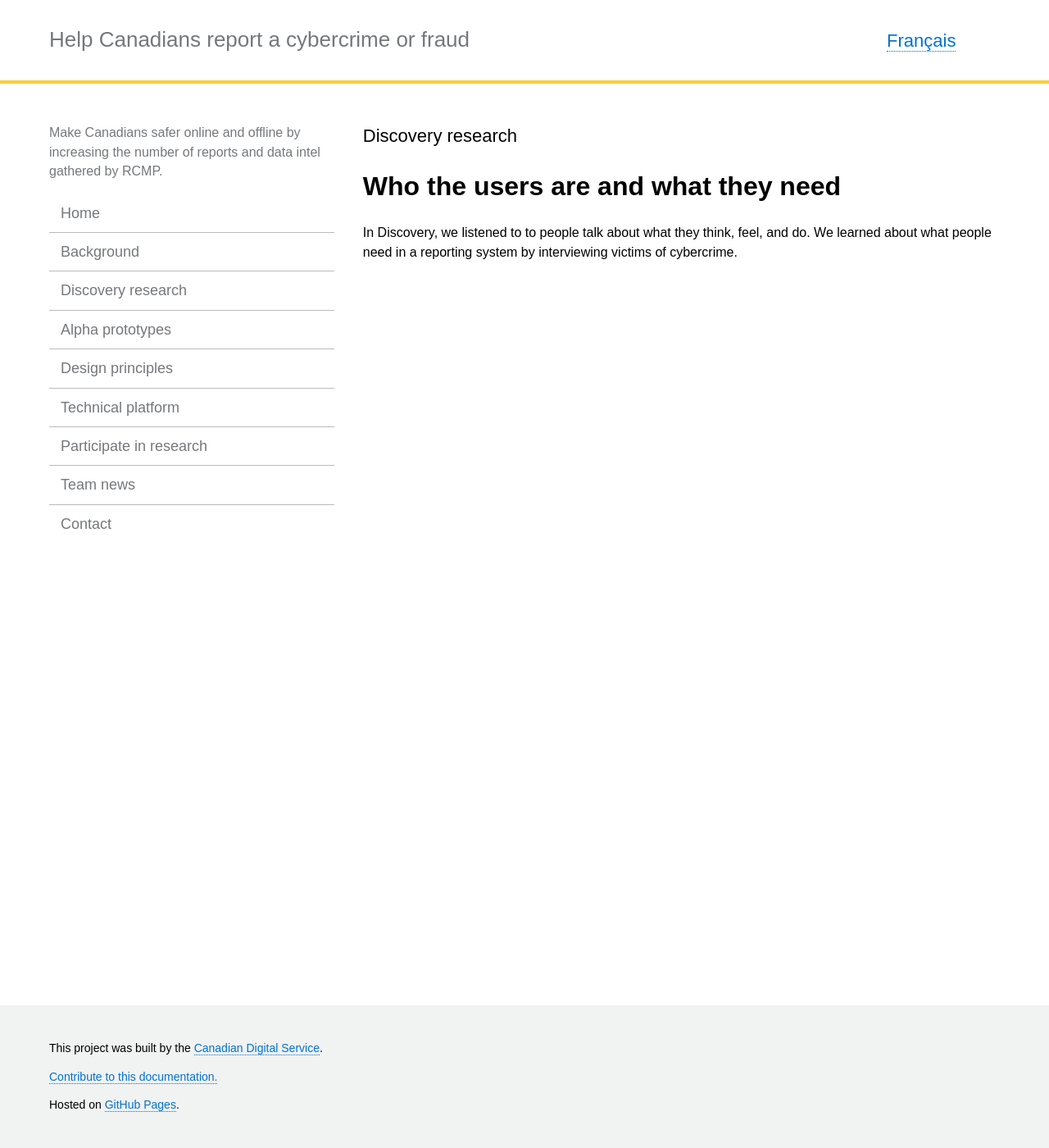
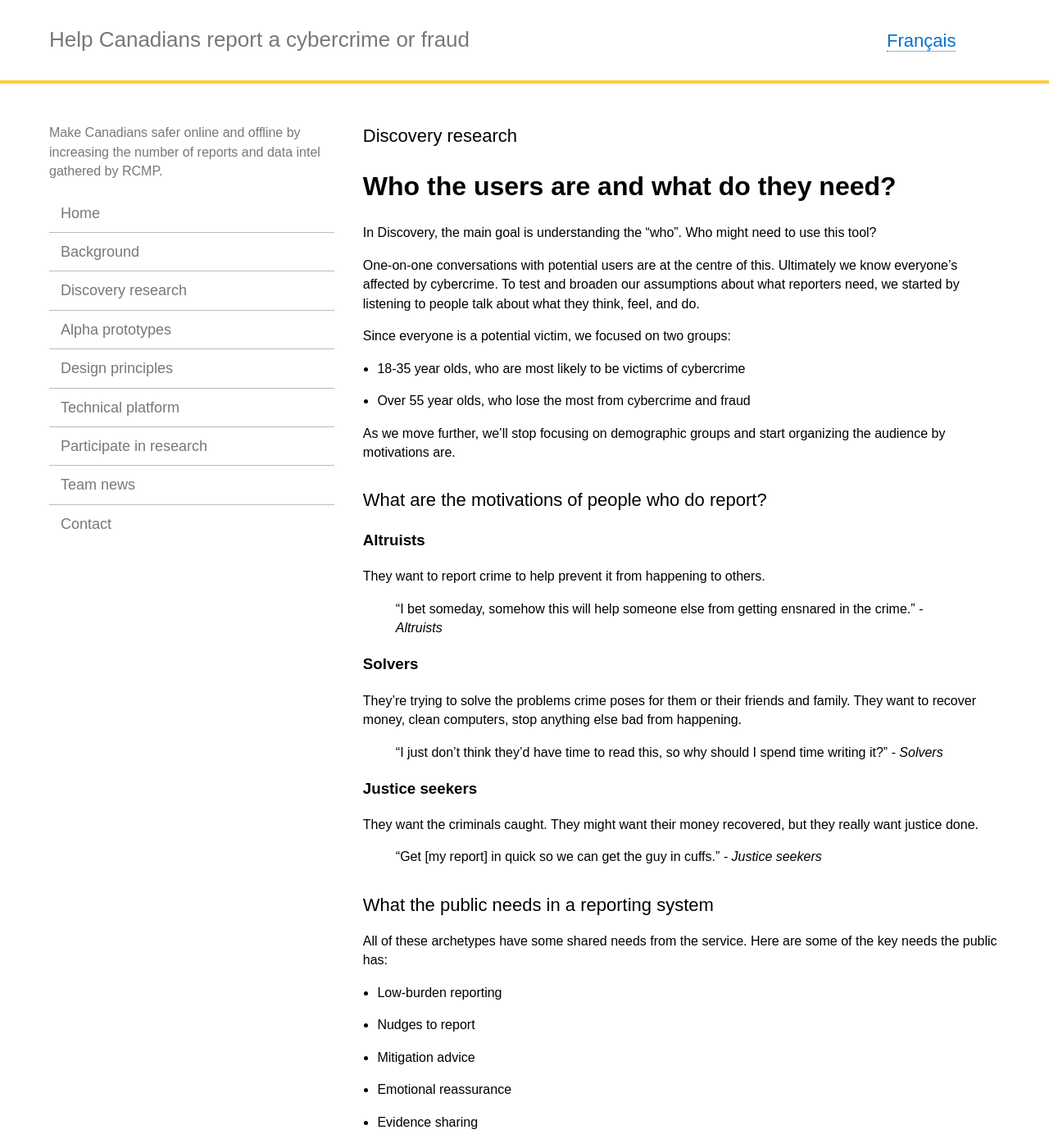
Before and after one commit to cds-snc/rcmp-report-a-cybercrime-alpha-documentation, a Jekyll site: the page built from _pages/en/discovery.md, in a window 1280 px wide and 1400 px high. Shown: the whole window at 82% size. Built offline with Jekyll 4.4.1, drawn with Linux system fonts in a browser that asks for light colours; some of the changed text lies outside the part shown.

Commit message:
Update discovery.md

```diff
--- a/_pages/en/discovery.md
+++ b/_pages/en/discovery.md
@@ -6,6 +6,48 @@ permalink: "/discovery/"
 trans_url: "/decouverte/"
 ---
 
-# Who the users are and what they need
+# Who the users are and what do they need?
 
-In Discovery, we listened to to people talk about what they think, feel, and do. We learned about what people need in a reporting system by interviewing victims of cybercrime.
+In Discovery, the main goal is understanding the "who". Who might need to use this tool?
+
+One-on-one conversations with potential users are at the centre of this. Ultimately we know everyone's affected by cybercrime. To test and broaden our assumptions about what reporters need, we started by listening to people talk about what they think, feel, and do.
+
+Since everyone is a potential victim, we focused on two groups:
+  - 18-35 year olds, who are most likely to be victims of cybercrime
+  - Over 55 year olds, who lose the most from cybercrime and fraud
+
+As we move further, we'll stop focusing on demographic groups and start organizing the audience by motivations are.
+
+## What are the motivations of people who do report?
+
+### Altruists
+They want to report crime to help prevent it from happening to others.
+> "I bet someday, somehow this will help someone else from getting ensnared in the crime."
+*- Altruists*
+
+### Solvers
+They're trying to solve the problems crime poses for them or their friends and family. They want to recover money, clean computers, stop anything else bad from happening.
+> "I just don't think they'd have time to read this, so why should I spend time writing it?"
+*- Solvers*
+
+### Justice seekers
+They want the criminals caught. They might want their money recovered, but they really want justice done.
+> "Get [my report] in quick so we can get the guy in cuffs."
+*- Justice seekers*
+
+## What the public needs in a reporting system
+
+All of these archetypes have some shared needs from the service. Here are some of the key needs the public has:
+  - Low-burden reporting
+  - Nudges to report
+  - Mitigation advice
+  - Emotional reassurance
+  - Evidence sharing
+
+## What law enforcement need in a reporting system
+
+Meeting law enforcement needs all starts with making sure we're getting comprehensive stories from victims. Here are some of the key needs of law enforcement:
+  - Comprehensive narratives
+  - Categorization
+  - Key fields
+  - Evidence
```
